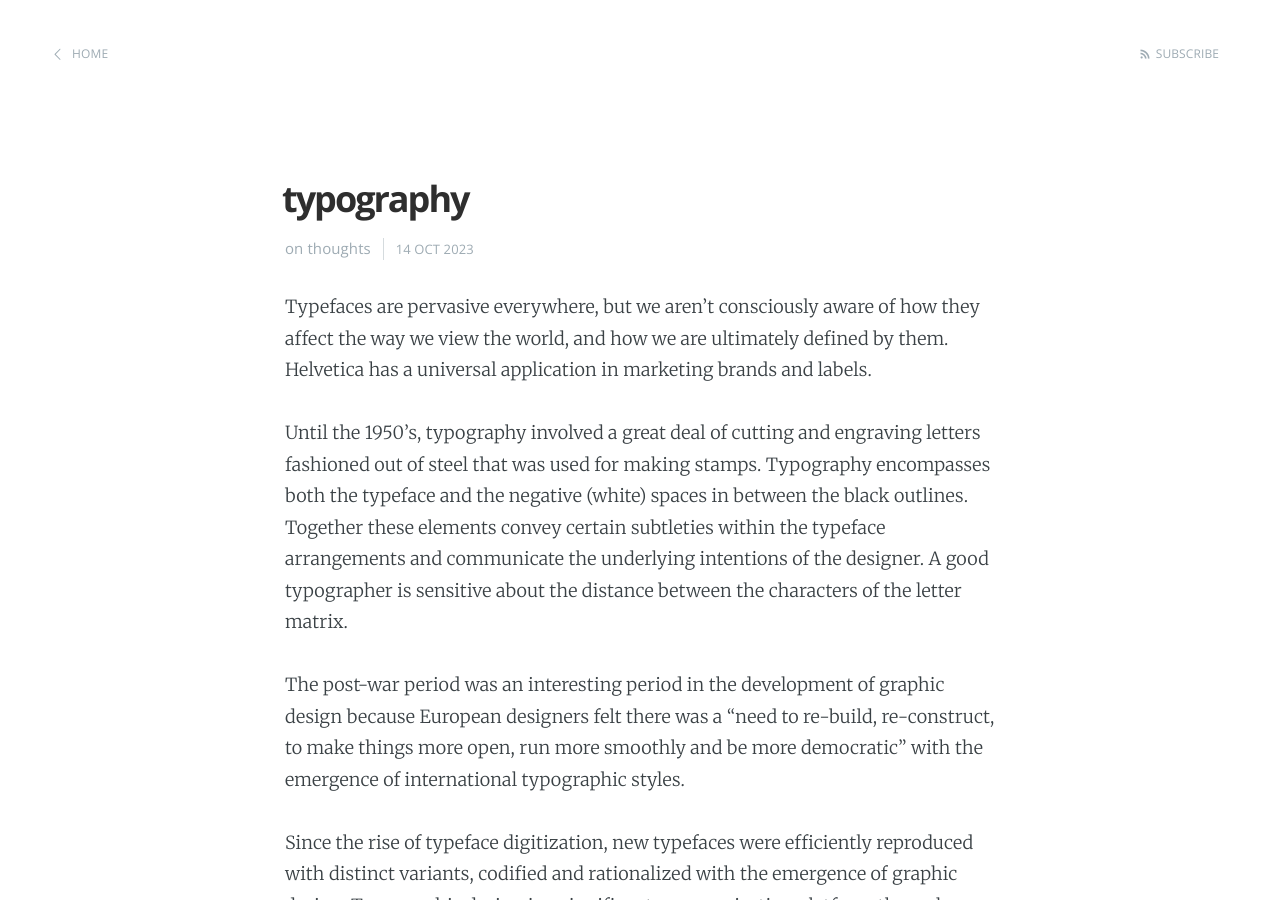
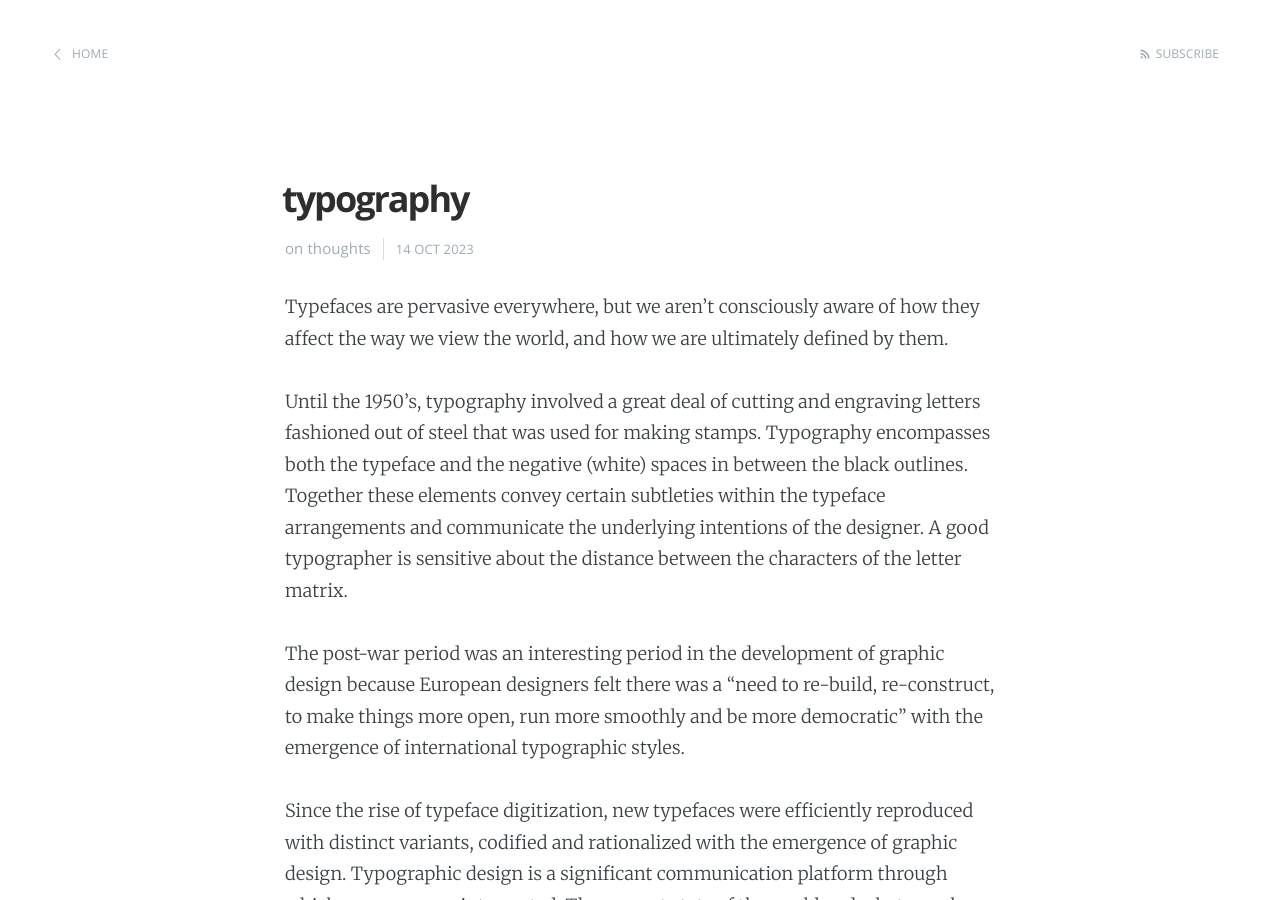
Before and after one commit to jennymhkao/home, a Jekyll site: the page built from _posts/2023-10-14-typography.md, in a window 1280 px wide and 900 px high. Built offline with Jekyll 4.4.1, drawn with Linux system fonts in a browser that asks for light colours.

Commit message:
edit typography again

```diff
--- a/_posts/2023-10-14-typography.md
+++ b/_posts/2023-10-14-typography.md
@@ -5,7 +5,7 @@ date:   2023-10-14 14:55:00
 categories: thoughts
 ---
 <br />
-Typefaces are pervasive everywhere, but we aren't consciously aware of how they affect the way we view the world, and how we are ultimately defined by them. Helvetica has a universal application in marketing brands and labels.
+Typefaces are pervasive everywhere, but we aren't consciously aware of how they affect the way we view the world, and how we are ultimately defined by them.
 
 Until the 1950’s, typography involved a great deal of cutting and engraving letters fashioned out of steel that was used for making stamps. Typography encompasses both the typeface and the negative (white) spaces in between the black outlines. Together these elements convey certain subtleties within the typeface arrangements and communicate the underlying intentions of the designer. A good typographer is sensitive about the distance between the characters of the letter matrix.
 
```
